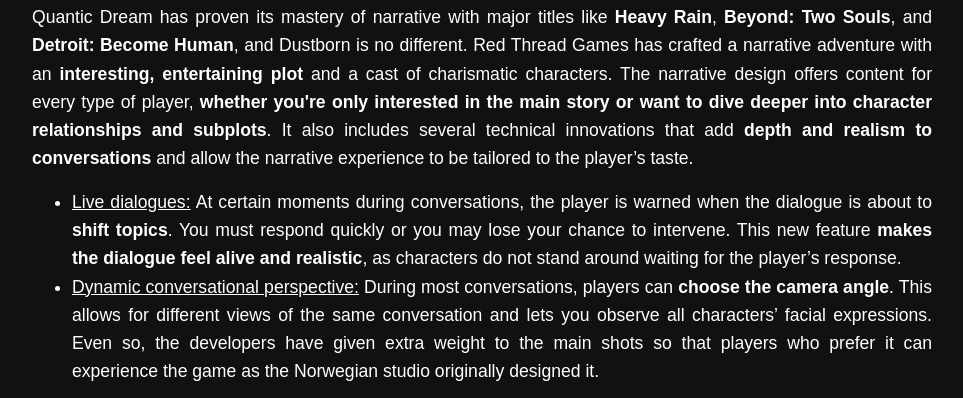
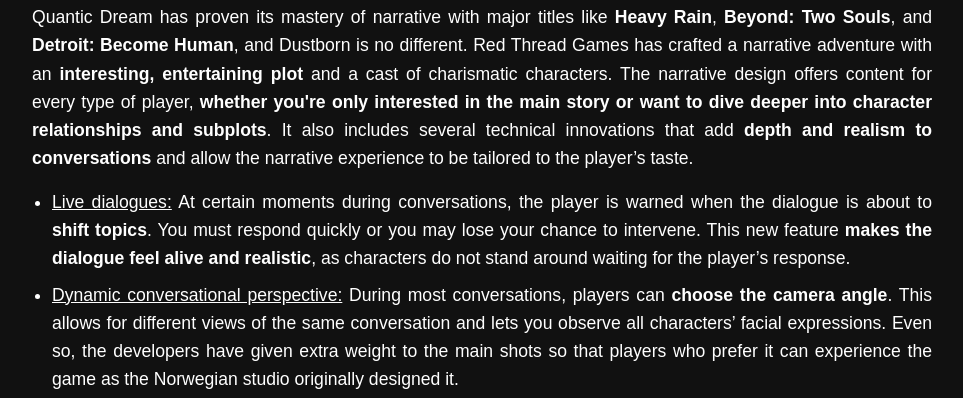
Before and after one commit to JParamade/Portfolio, a plain HTML site: page blog/posts/review-dustborn/index.html in a window 1280 px wide. Shown: the part 2082-2480 px from the top of the page, without its empty margins (158-1121 px from the left). Drawn offline with Linux system fonts and the light colour scheme.

Commit message:
Minor Changes

```diff
--- a/style/post.css
+++ b/style/post.css
@@ -26,15 +26,24 @@
 
 .full-post-content p {
     text-align: justify;
+    text-justify: inter-word;
     font-size: 1.1rem;
     line-height: 1.6;
     margin-bottom: 16px;
 }
 
+.full-post-content ul,
+.full-post-content ol {
+    padding-left: 20px;
+    margin-bottom: 16px;
+}
+
 .full-post-content li {
     text-align: justify;
+    text-justify: inter-word;
     font-size: 1.1rem;
     line-height: 1.6;
+    margin-bottom: 8px;
 }
 
 .full-post-content h2 {
```
